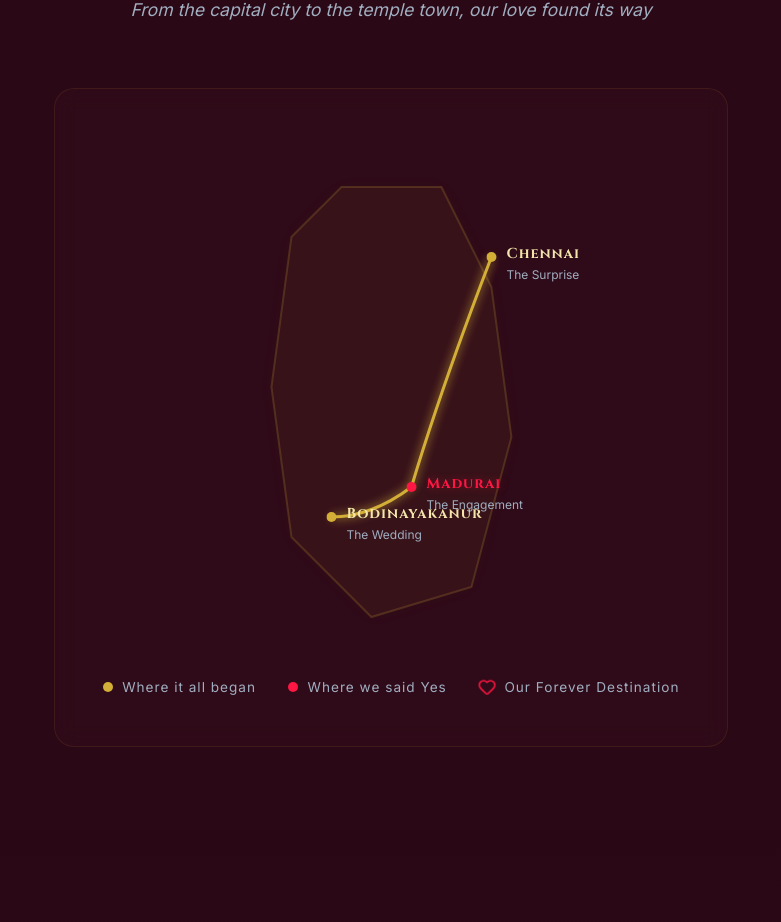
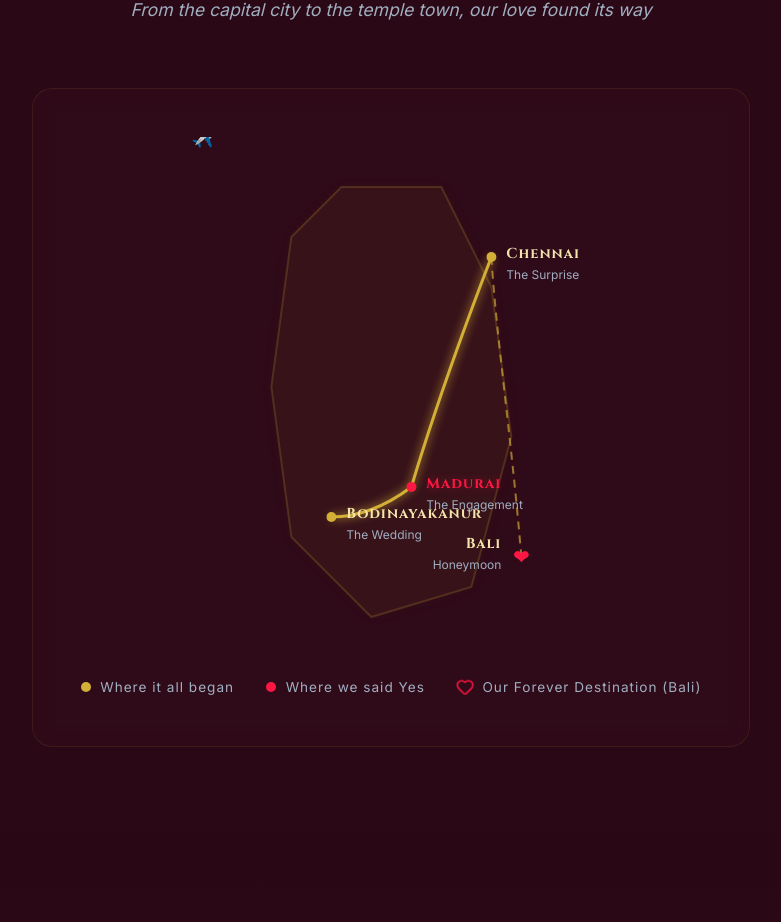
Before and after one commit to vaishnavansakthi/marriage-website, a React (Vite) app: page / in a window 1280 px wide. Shown: the part 3299-4221 px from the top of the page, without its empty margins (249-1030 px from the left). Built offline with nearby package versions, Linux system fonts and the light colour scheme.

Commit message:
fix: journey map

```diff
--- a/src/components/JourneyMap.css
+++ b/src/components/JourneyMap.css
@@ -27,6 +27,23 @@
   filter: drop-shadow(0 0 5px var(--gold-accent));
 }
 
+/* Flight route styling */
+.flight-route {
+  opacity: 0.95;
+  stroke: rgba(212, 175, 55, 0.7);
+  stroke-width: 2;
+  stroke-dasharray: 8 6;
+  filter: drop-shadow(0 0 6px rgba(212,175,55,0.15));
+}
+
+/* Plane emoji styling and small adjustments */
+.plane-emoji {
+  font-size: 18px;
+  transform-origin: center;
+  pointer-events: none;
+  dominant-baseline: central;
+}
+
 /* Scroll reveal triggers this animation */
 .map-container.active .journey-path {
   animation: drawPath 3s forwards ease-out;
@@ -47,6 +64,13 @@
 .map-pin.chennai { color: var(--gold-accent); }
 .map-pin.madurai { color: #ff1744; }
 .map-pin.bodi { color: var(--gold-accent); }
+.map-pin.bali { color: #ff1744; }
+
+.bali-heart {
+  font-size: 20px;
+  fill: #ff1744;
+  pointer-events: none;
+}
 
 @keyframes pulsePin {
   0% { transform: scale(0.5); opacity: 0.5; }
@@ -132,3 +156,13 @@
     gap: 1rem;
   }
 }
+
+/* tweak Bali label on very small screens so it wraps nicely */
+@media (max-width: 420px) {
+  .map-pin.bali foreignObject {
+    width: 140px;
+    x: 160px;
+  }
+  .map-pin.bali .pin-label strong { font-size: 0.8rem; }
+  .map-pin.bali .pin-label span { font-size: 0.7rem; }
+}
--- a/src/components/JourneyMap.jsx
+++ b/src/components/JourneyMap.jsx
@@ -32,6 +32,22 @@ const JourneyMap = () => {
             strokeDasharray="500"
             strokeDashoffset="500"
           />
+
+          {/* Flight route from Chennai to Bali with animated plane emoji */}
+          <path
+            id="flight-route"
+            className="flight-route"
+            d="M300,120 C305,200 320,300 330,420"
+            fill="none"
+            stroke="rgba(212,175,55,0.6)"
+            strokeWidth="2"
+            strokeDasharray="8 6"
+          />
+
+          {/* Plane emoji moving along the flight-route */}
+          <text className="plane-emoji">✈️
+            <animateMotion dur="4s" repeatCount="indefinite" rotate="auto" path="M300,120 C305,200 320,300 330,420" />
+          </text>
 
           {/* Location Pins */}
 
@@ -70,6 +86,18 @@ const JourneyMap = () => {
               </div>
             </foreignObject>
           </g>
+
+          {/* Bali - Honeymoon (represented off-map to the bottom-right) */}
+          <g className="map-pin bali">
+            {/* use a heart glyph so it matches the legend */}
+            <text x="330" y="420" className="bali-heart" textAnchor="middle" dominantBaseline="central">❤</text>
+            <foreignObject x="180" y="395" width="140" height="60">
+              <div className="pin-label text-right">
+                <strong>Bali</strong>
+                <span>Honeymoon</span>
+              </div>
+            </foreignObject>
+          </g>
         </svg>
 
         <div className="journey-legend">
@@ -83,7 +111,7 @@ const JourneyMap = () => {
           </div>
           <div className="legend-item">
             <Heart size={16} className="legend-heart" />
-            <span>Our Forever Destination</span>
+            <span>Our Forever Destination (Bali)</span>
           </div>
         </div>
       </div>
```
